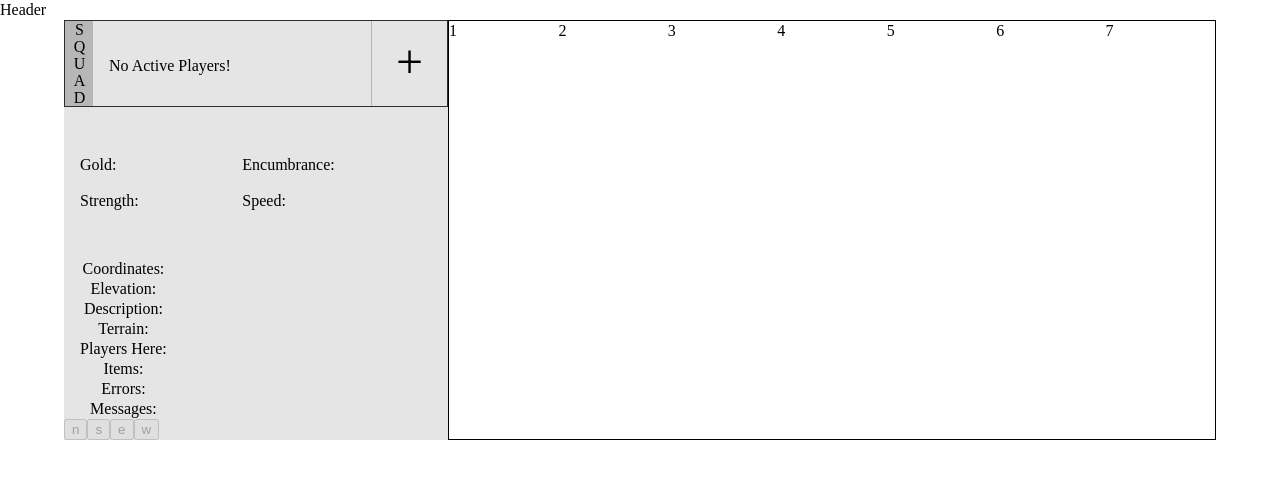
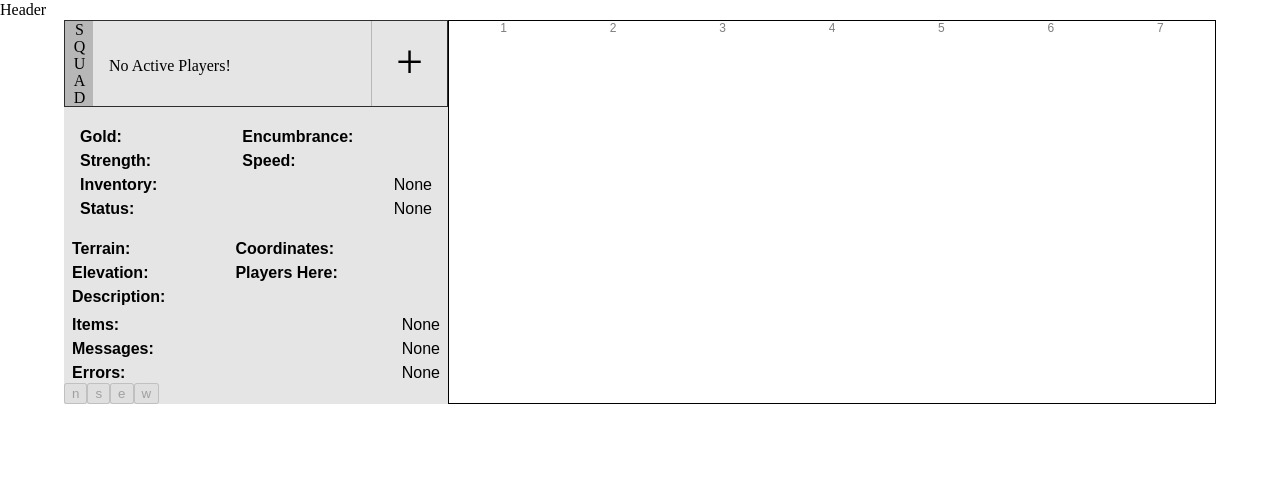
Before and after one commit to ryangclark/lambda-MUD, a React (Create React App) app in the folder adventure/: page / in a window 1280 px wide. Shown: the top 478 px of the page. Built offline with nearby package versions, Linux system fonts and the light colour scheme.

Commit message:
Styling of the side panel, mostly

```diff
--- a/adventure/src/components/Map/RoomsMap.css
+++ b/adventure/src/components/Map/RoomsMap.css
@@ -1,7 +1,12 @@
-/* desktop */
-@media only screen and (min-width: 40rem) {
+.map-container {
+	border: 1px solid black;
+	grid-column: 6 / -2;
+}
+
+/* mobile */
+@media only screen and (max-width: 25rem) {
 	.map-container {
 		border: 1px solid black;
-		grid-column: 6 / -2;
+		grid-column: 1 / -1;
 	}
 }
--- a/adventure/src/components/Map/RoomsMap.js
+++ b/adventure/src/components/Map/RoomsMap.js
@@ -6,27 +6,17 @@ import Room from './Room';
 import './RoomsMap.css';
 
 const RoomsMap = props => {
-	// const [gridData, setGridData] = useState();
 	const [grid, setGrid] = useState({
 		height: 7,
 		initialized: false,
 		width: 7,
+		/**
+		  * origin should always be one less than grid column 1, row 1
+		  * meaning the origin won't actually be on the grid
+		  ***/
 		xOrigin: 0,
 		yOrigin: 0,
 	})
-	/**
-	  * origin should always be one less than grid column 1, row 1
-	  * meaning the origin won't actually be on the grid
-	  ***/
-	// const [origin, setOrigin] = useState()
-
-	// const [roomsArray, setRoomsArray] = useState([])
-
-	// useEffect(() => {
-	// 	if (!props.rooms) return
-
-	// 	setRoomsArray(Object.entries(props.rooms))
-	// }, [props.rooms])
 
 	useEffect(() => {
 		if (props.currentRoom) {
@@ -60,23 +50,6 @@ const RoomsMap = props => {
 		)
 	}
 
-	// const testData = [
-	// 	{column: 1, edges: {'e': '1'}, row: 1},
-	// 	{column: 2, edges: {'s': '1', 'w': '1',}, row: 1},
-	// 	{column: 2, edges: {'n': '1', 's': '?', 'w': '?', 'e': '1'}, row: 2},
-	// 	{column: 2, edges: {'n': '1', 's': '?', 'w': '?', 'e': '1'}, row: 3}
-	// ]
-	// const testData = {
-	// 	1: {column: 7, edges: {'n': '?', 's': '?', 'w': '?', 'e': '?'}, row: 7}
-	// }
-
-	// console.log('props.rooms', props.rooms)
-	// console.log(grid)
-
-	// create rooms object => pull current room to start
-	// create display room function
-	// init by iterating over rooms, calling display room for each
-
 	return (
 		<div
 			className="rooms-map"
@@ -87,7 +60,17 @@ const RoomsMap = props => {
 				'height': '100%'
 			}}
 		>
-			{[...Array(grid.width)].map((i, index) => <p key={index}>{index + 1 + grid.xOrigin}</p>)}
+			{[...Array(grid.width)].map((i, index) =>
+				<p
+					key={index}
+					style={{
+						'color': 'rgba(0,0,0,0.5)',
+						'fontFamily': 'sans-serif',
+						'fontSize': '0.75rem',
+						'textAlign': 'center'
+					}}
+				>{index + 1 + grid.xOrigin}</p>
+			)}
 
 			{rooms}
 		</div>
--- a/adventure/src/components/Players/PlayerRoom.js
+++ b/adventure/src/components/Players/PlayerRoom.js
@@ -6,48 +6,44 @@ const PlayerRoom = props => {
 						? props.players[props.activeToken].room
 						: null;
 	return (
-		<div className="player-status-container">
+		<div className="player-room-container">
 			<h2>{playerRoom && `Room ${playerRoom.room_id}: ${playerRoom.title}`}</h2>
-			<table>
-				<tbody>
-					<tr>
-						<th>Coordinates:</th>
-						<td>{playerRoom && playerRoom.coordinates}</td>
-					</tr>
-					<tr>
-						<th>Elevation:</th>
-						<td>{playerRoom && playerRoom.elevation}</td>
-					</tr>
-					{/* <tr>
-						<th>Exits:</th>
-						<td>{playerRoom && playerRoom.exits}</td>
-					</tr> */}
-					<tr>
-						<th>Description:</th>
-						<td>{playerRoom && playerRoom.description}</td>
-					</tr>
-					<tr>
-						<th>Terrain:</th>
-						<td>{playerRoom && playerRoom.terrain}</td>
-					</tr>
-					<tr>
-						<th>Players Here:</th>
-						<td>{playerRoom && playerRoom.players.length}</td>
-					</tr>
-					<tr>
-						<th>Items:</th>
-						<td>{playerRoom && playerRoom.items.length}</td>
-					</tr>
-					<tr>
-						<th>Errors:</th>
-						<td>{playerRoom && playerRoom.errors[0]}</td>
-					</tr>
-					<tr>
-						<th>Messages:</th>
-						<td>{playerRoom && playerRoom.messages[0]}</td>
-					</tr>
-				</tbody>
-			</table>
+
+			<p className="stat-label">Terrain:</p>
+			<p className="stat-data">{playerRoom && playerRoom.terrain}</p>
+
+			<p className="stat-label">Coordinates:</p>
+			<p className="stat-data">{playerRoom && playerRoom.coordinates}</p>
+
+			<p className="stat-label">Elevation:</p>
+			<p className="stat-data">{playerRoom && playerRoom.elevation}</p>
+
+			<p className="stat-label">Players Here:</p>
+			<p className="stat-data">{playerRoom && playerRoom.players.length}</p>
+
+			<p className="stat-label full">Description:</p>
+			<p className="stat-data full">{playerRoom && playerRoom.description}</p>
+
+			<p className="stat-label">Items:</p>
+			{(playerRoom && playerRoom.items.length)
+				? playerRoom.items.map(item =>
+					<p className="stat-data entry" key={item}>{item}</p>)
+				: <p className="stat-data entry">None</p>
+			}
+
+			<p className="stat-label big">Messages:</p>
+			{(playerRoom && playerRoom.messages.length)
+				? playerRoom.messages.map(message =>
+					<p className="stat-data entry" key={message}>{message}</p>)
+				: <p className="stat-data entry">None</p>
+			}
+
+			<p className="stat-label big">Errors:</p>
+			{(playerRoom && playerRoom.errors.length)
+				? playerRoom.errors.map(error =>
+					<p className="stat-data entry" key={error}>{error}</p>)
+				: <p className="stat-data entry">None</p>
+			}
 		</div>
 	)
 }
--- a/adventure/src/components/Players/PlayerStatus.js
+++ b/adventure/src/components/Players/PlayerStatus.js
@@ -9,10 +9,8 @@ const PlayerStatus = props => {
 	return (
 		<div className="player-status-container">
 			<h2>{playerStatus && playerStatus.name}</h2>
-
 				<p className="stat-label">Gold:</p>
 				<p className="stat-data">{playerStatus && playerStatus.gold}</p>
-
 
 				<p className="stat-label">Encumbrance:</p>
 				<p className="stat-data">{playerStatus && playerStatus.encumbrance}</p>
@@ -24,6 +22,19 @@ const PlayerStatus = props => {
 				<p className="stat-label">Speed:</p>
 				<p className="stat-data">{playerStatus && playerStatus.speed}</p>
 
+				<p className="stat-label">Inventory:</p>
+				{(playerStatus && playerStatus.inventory.length)
+					? playerStatus.inventory.map(item =>
+						<p className="stat-data entry" key={item}>{item}</p>)
+					: <p className="stat-data entry">None</p>
+				}
+
+				<p className="stat-label big">Status:</p>
+				{(playerStatus && playerStatus.status.length)
+					? playerStatus.status.map(status =>
+						<p className="stat-data entry" key={status}>{status}</p>)
+					: <p className="stat-data entry">None</p>
+				}
 		</div>
 	)
 }
--- a/adventure/src/components/Players/Players.css
+++ b/adventure/src/components/Players/Players.css
@@ -1,11 +1,11 @@
 .players-container {
 	background: rgba(0,0,0,0.1);
+	grid-column: 2 / 6;
 }
 
-/* desktop */
-@media only screen and (min-width: 40rem) {
+@media only screen and (max-width: 25rem) {
 	.players-container {
-		grid-column: 2 / 6;
+		grid-column: 1 / -1;
 	}
 }
 
@@ -68,22 +68,45 @@
 	text-transform: uppercase;
 }
 
-.player-status-container {
+.player-room-container, .player-status-container {
 	display: grid;
-	grid-gap: 1rem;
+	grid-column-gap: 1rem;
+	grid-row-gap: 0.25rem;
 	grid-template-columns: 2fr 1fr 3fr 1fr;
 	padding: 0 1rem;
 }
 
+.player-room-container {
+	grid-column-gap: 0.5rem;
+	padding: 0 0.5rem;
+}
+
+.player-room-container > h2,
 .player-status-container > h2 {
 	grid-column: 1 / -1;
 	font-size: 1.5rem;
 	font-weight: bold;
-	margin: 1rem 0;
+	margin: 1rem 0 0;
 	width: 100%;
 }
 
 .stat-data {
-	padding-right: 0.5rem;
+	font-family: sans-serif;
+	/*padding-right: 0.5rem;*/
 	text-align: right;
 }
+
+.stat-data.entry {
+	grid-column: 2 / span 3;
+}
+
+.stat-label {
+	/*color: rgba(0,0,0,0.7);*/
+	font-family: sans-serif;
+	font-weight: bold;
+}
+
+.stat-data.full, .stat-label.full {
+	grid-column: 1 / -1;
+	text-align: left;
+}
```
